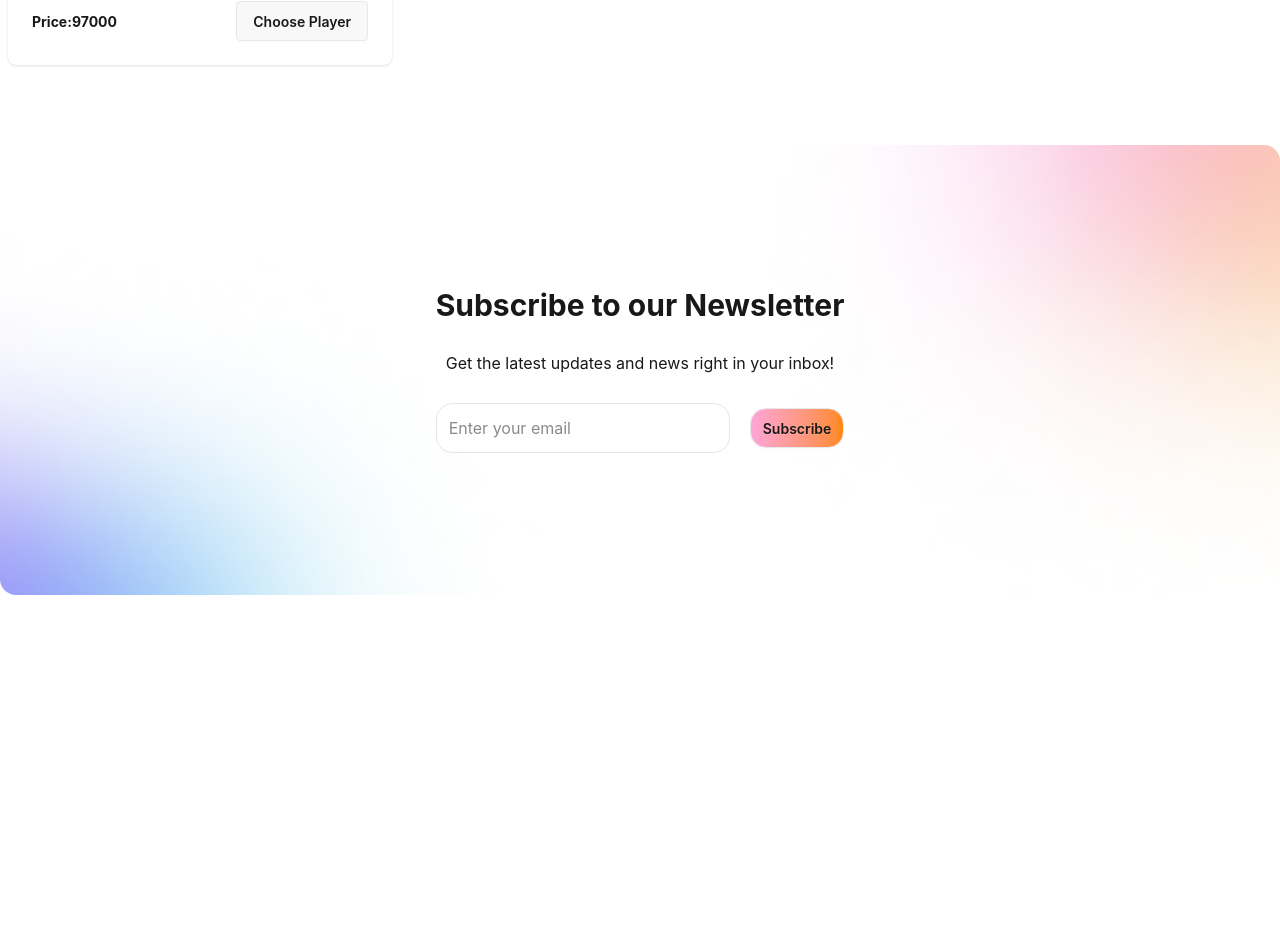
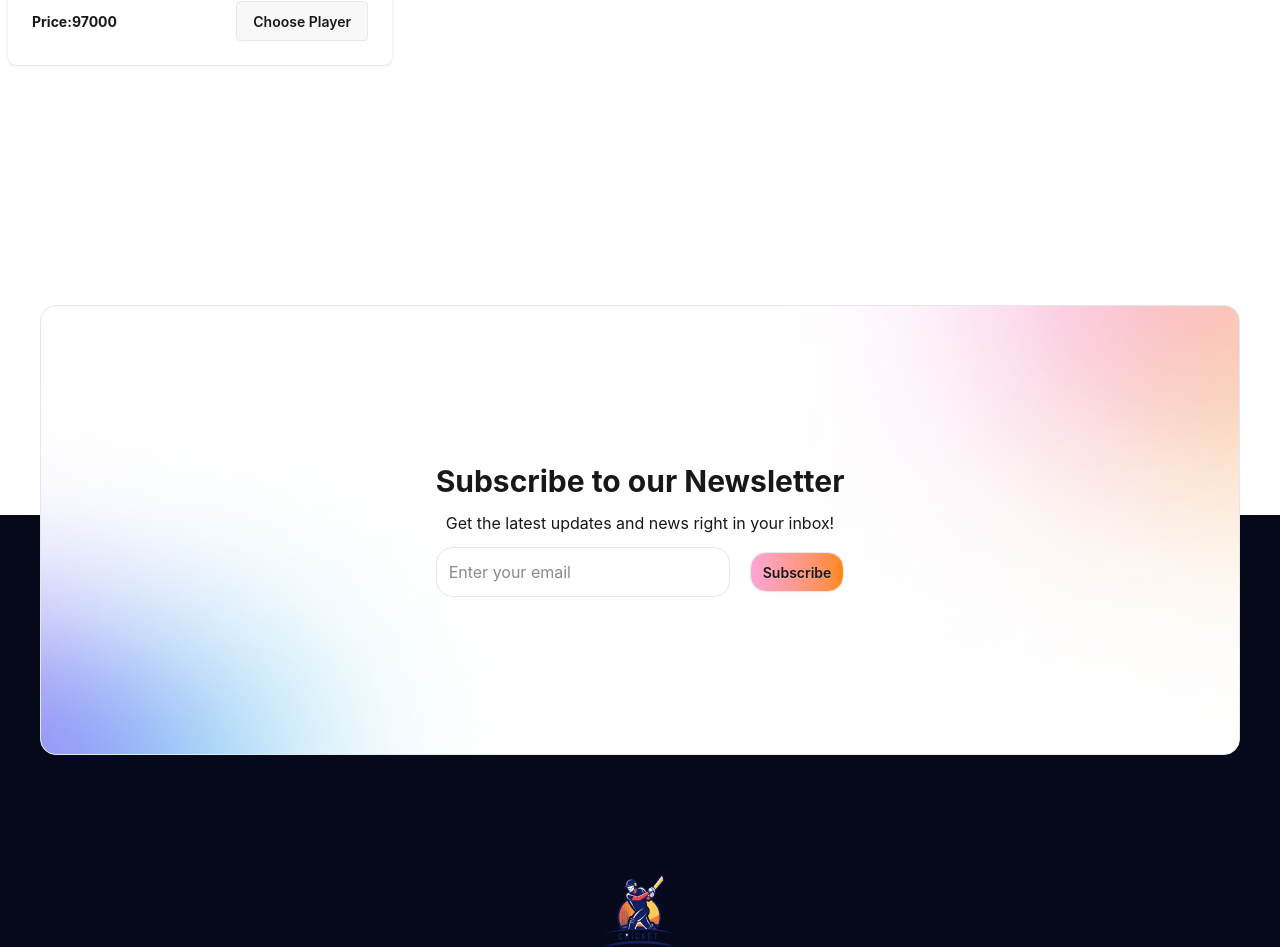
Before and after one commit to neya-mul/bpl-dream-11, a React (Vite) app: page / in a window 1280 px wide. Shown: the part 2849-3796 px from the top of the page. Before the commit the page ends 3444 px from the top, so only its background shows below. Built offline with nearby package versions, Linux system fonts and the light colour scheme.

Commit message:
newslatter updated and footer bg and image added

```diff
--- a/src/App.jsx
+++ b/src/App.jsx
@@ -4,6 +4,7 @@ import Banner from './Components/banner'
 import Navbar from './Components/Navbar'
 import Players from './Components/Players'
 import Newslatter from './Components/Newslatter'
+import Footer from './Components/Footer'
 
 const allPlayers = fetch('/data.json')
     .then(res => res.json())
@@ -31,6 +32,7 @@ function App() {
                 />
             </Suspense>
             <Newslatter></Newslatter>
+            <Footer></Footer>
         </>
     )
 }
--- /dev/null
+++ b/src/Components/Footer.jsx
@@ -0,0 +1,19 @@
+import React from 'react'
+import logo from "../images/logo.png"
+
+export default function Footer() {
+    return (
+        <div className='max-w-[1400px] mx-auto bg-[#06091A] pt-30 md:pt-90'>
+            <div>
+                {/* image div */}
+                <div>
+                    <img src={logo} alt="" className='mx-auto' />
+                </div>
+                {/* about div */}
+                <div>
+
+                </div>
+            </div>
+        </div>
+    )
+}
--- a/src/Components/Newslatter.jsx
+++ b/src/Components/Newslatter.jsx
@@ -3,9 +3,9 @@ import banner from "../images/bg-shadow.png"
 
 export default function Newslatter() {
     return (
-        <div className="container mx-auto bg-cover md:min-h-[450px] mt-20 rounded-2xl  bg-no-repeat w-full text-center  flex justify-center items-center"
+        <div className=" max-w-[1200px] mx-auto bg-cover md:min-h-[450px] rounded-2xl  bg-no-repeat w-full text-center p-5 md:p-0  flex justify-center items-center relative md:top-60 top-10 z-10 bg-white border border-gray-200"
             style={{ backgroundImage: `url(${banner})` }}>
-            <div className='space-y-7'>
+            <div className='space-y-3'>
 
                 <h1 className='text-3xl font-bold'>Subscribe to our Newsletter</h1>
                 <p>Get the latest updates and news right in your inbox!</p>
```
